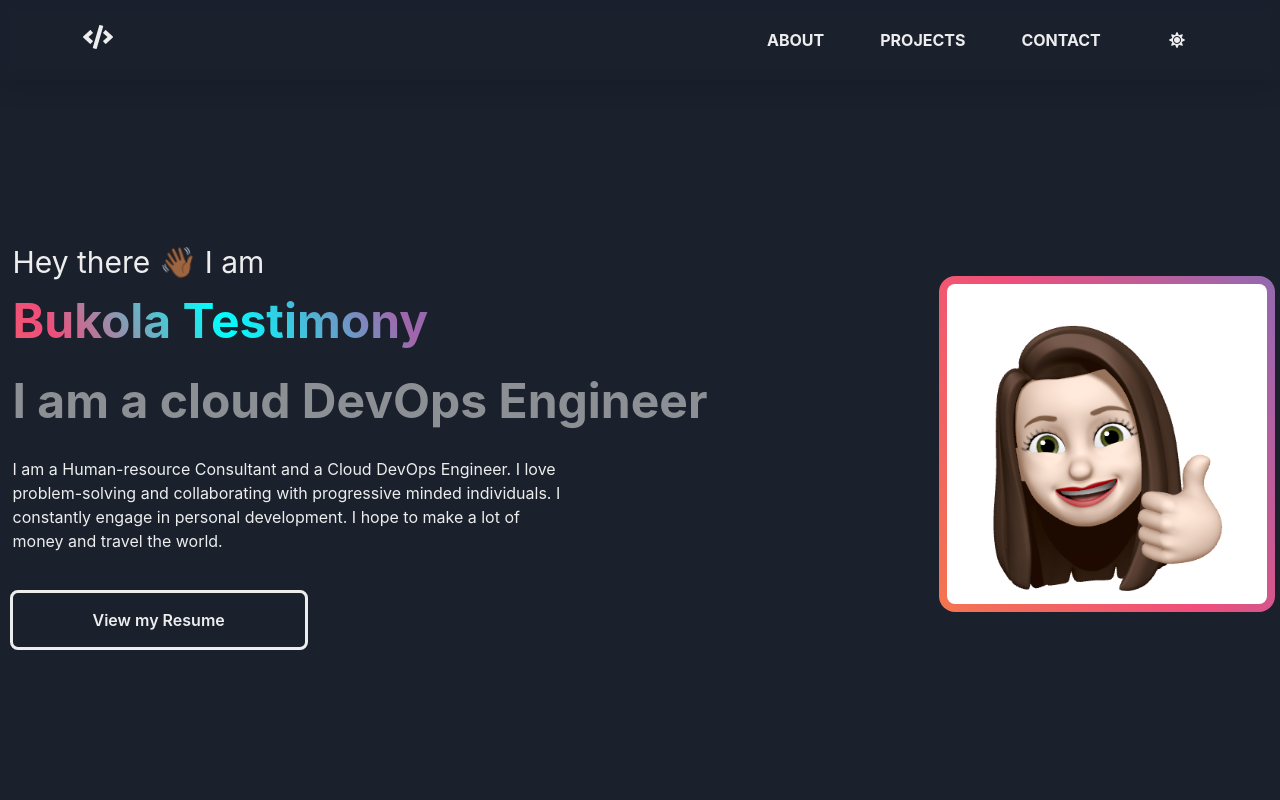
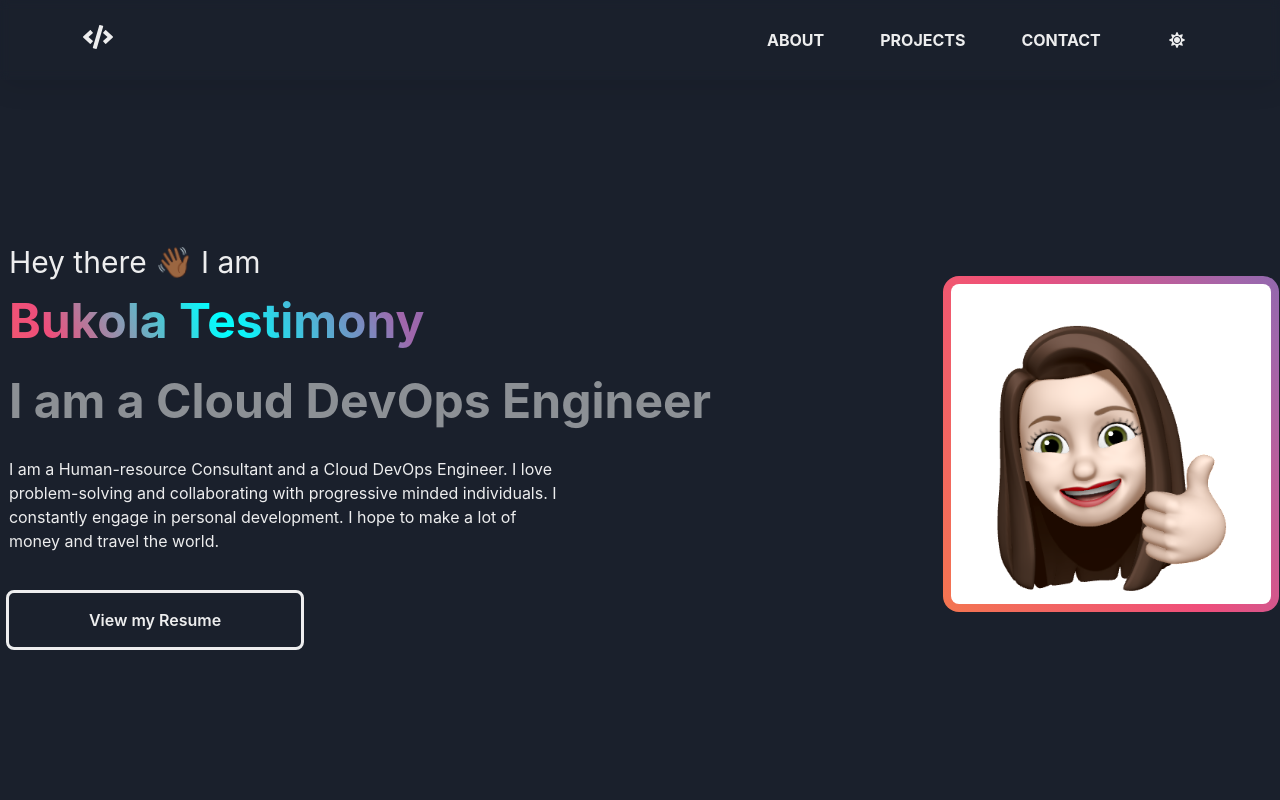
Before and after one commit to Bukola-Testimony/Portfolio, a Next.js app: page / in a window 1280 px wide. Shown: the top 800 px of the page. Built offline with nearby package versions, Linux system fonts and the light colour scheme.

Commit message:
modified Hero.tsx file

```diff
--- a/components/Hero/Hero.tsx
+++ b/components/Hero/Hero.tsx
@@ -42,7 +42,7 @@
           fontWeight="bold"
           color="#8c9095"
         >
-          I am a cloud DevOps Engineer
+          I am a Cloud DevOps Engineer
         </Text>
         <Text
           data-aos="fade-up"
```
